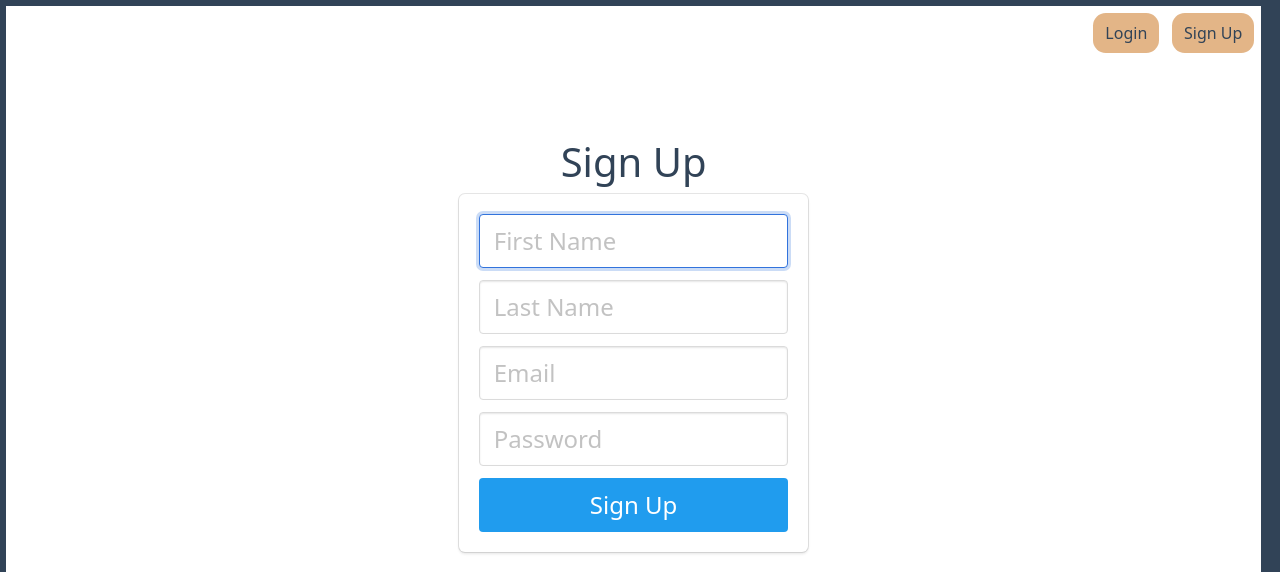
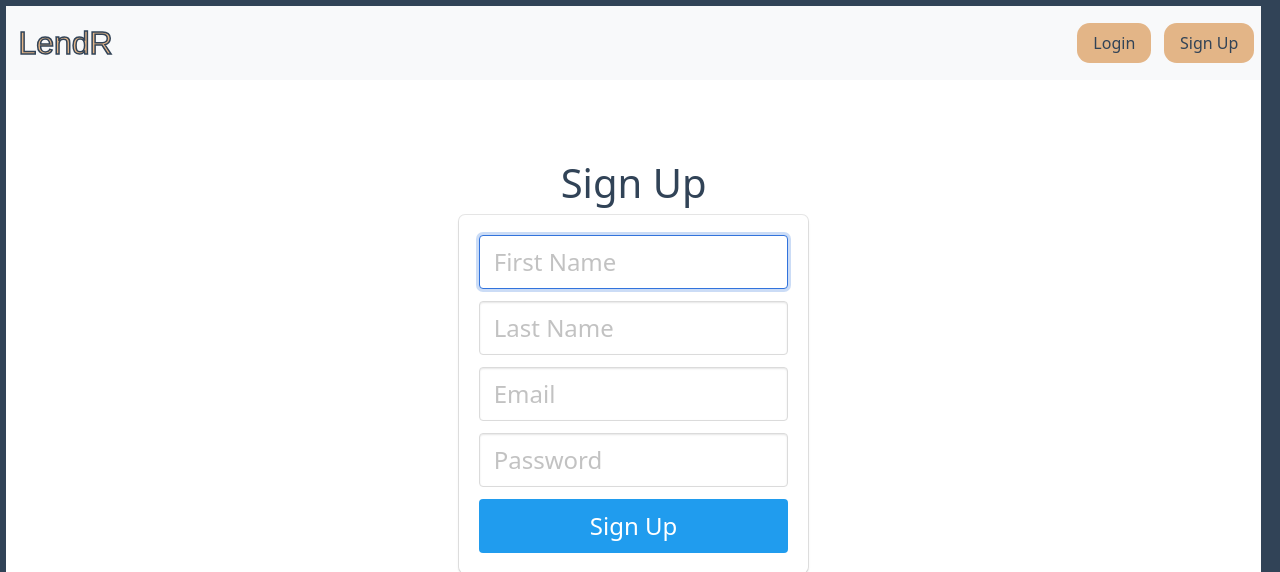
Before and after one commit to ingridkvcs/cfg_p2p_project, a Flask app: page /signup in a window 1280 px wide. Shown: the top 572 px of the page. Run offline with Flask 2, Linux system fonts and the light colour scheme; parts of the project's set-up code (start-up, migrations or seed data) failed here and were passed over.

Commit message:
Finished navbar

```diff
--- a/app.py
+++ b/app.py
@@ -34,20 +34,20 @@ def load_user(user_id):
     return User.query.get(int(user_id))
 
 
+@app.route('/favicon.ico')
+def favicon():
+    return app.send_static_file('img/favicon.ico')
+
+
 @app.route('/')
 def main_page():
     users = db_session.query(User).count()
     return render_template("index.html", user_count=users)
 
 
-@app.route('/favicon.ico')
-def favicon():
-    return app.send_static_file('img/favicon.ico')
-
-
 
 @app.route('/fear-and-greed')
-def fear_greed():
+def fear_and_greed_index_page():
     return render_template("fear_greed.html", prevclose_score=fg_pc_score, prevclose_rating=fg_pc_rating,
                            oneweek_score=fg_owa_score, oneweek_rating=fg_owa_rating, onemonth_score=fg_oma_score,
                            onemonth_rating=fg_oma_rating, oneyear_score=fg_oya_score, oneyear_rating=fg_oya_rating)
@@ -82,7 +82,7 @@ def my_account_page():
 
 @app.route('/order-book')
 @login_required
-def order_book():
+def order_book_page():
     # Get lend orders with the lowest interest rate
     lend_orders = db_session.query(Order) \
                       .filter(Order.order_type == 'lend') \
--- a/static/css/style.css
+++ b/static/css/style.css
@@ -31,6 +31,13 @@ a:hover{
     color: #314357;
 }
 
+.navbar-brand{
+  color: #e3b587;
+  font-family:fantasy;
+  font-size: 4.5vw;
+  -webkit-text-stroke: 1.5px #314357;
+}
+
 .navbar-item{
     margin: 0.5vw;
     background-color: #c98c70;
@@ -41,6 +48,7 @@ a:hover{
 
 .navbar-item:hover{
     background-color: #e3b587;
+    color: #314357 !important;
     text-decoration: none;
     transition: 0.3s;
 }
@@ -69,7 +77,6 @@ a:hover{
   text-align: left;
   padding: 2vw;
   font-size: 4.5vw;
-  text-transform: uppercase;
   -webkit-text-stroke: 1.5px #314357;
   background-image: url(https://live.staticflickr.com/65535/52272296739_4f722e4798_h.jpg);
   background-position-y: 30%;
--- a/templates/navbar.html
+++ b/templates/navbar.html
@@ -1,20 +1,34 @@
-<!--<nav>-->
-<!--    <div class="links">-->
-<!--          <a href="index"><font size="+3"><b>Home</b></font></a>-->
-<!--        </div>-->
-<!--</nav>-->
+<nav class="navbar sticky-top navbar-expand-lg bg-light">
+    <div class="container-fluid">
+        <a class="navbar-brand" href="{{ url_for('main_page')}}"><font size="+3">LendR</font></a>
+        <button class="navbar-toggler" type="button" data-bs-toggle="collapse" data-bs-target="#navbarNavAltMarkup"
+                aria-controls="navbarNavAltMarkup" aria-expanded="false" aria-label="Toggle navigation">
+            <span class="navbar-toggler-icon"></span>
+        </button>
+        <div class="collapse navbar-collapse" id="navbarNavAltMarkup">
+            <div class="navbar-nav">
+                {% if current_user.is_authenticated %}
+                <a class="nav-link navbar-item" href="{{ url_for('order_book_page') }}">Orders</a>
+                <a class="nav-link navbar-item" href="{{ url_for('fear_and_greed_index_page') }}">Fear and Greed
+                    Index</a>
+                {% endif %}
+            </div>
+        </div>
+    </div>
     <div class="navbar-end">
         {% if not current_user.is_authenticated %}
-    <a href="{{ url_for('auth.login') }}" class="navbar-item">
+        <a href="{{ url_for('auth.login') }}" class="nav-link navbar-item">
             Login
         </a>
-    <a href="{{ url_for('auth.signup') }}" class="navbar-item">
+        <a href="{{ url_for('auth.signup') }}" class="nav-link navbar-item">
             Sign Up
         </a>
         {% endif %}
         {% if current_user.is_authenticated %}
-    <a href="{{ url_for('auth.logout') }}" class="navbar-item">
+        <a href="{{ url_for('my_account_page') }}" class="nav-link navbar-item">{{ current_user.first_name }} {{ current_user.last_name }}</a>
+        <a href="{{ url_for('auth.logout') }}" class="nav-link navbar-item">
             Logout
         </a>
         {% endif %}
     </div>
+</nav>
```
Lines whose indentation alone changed are shown as unchanged.
